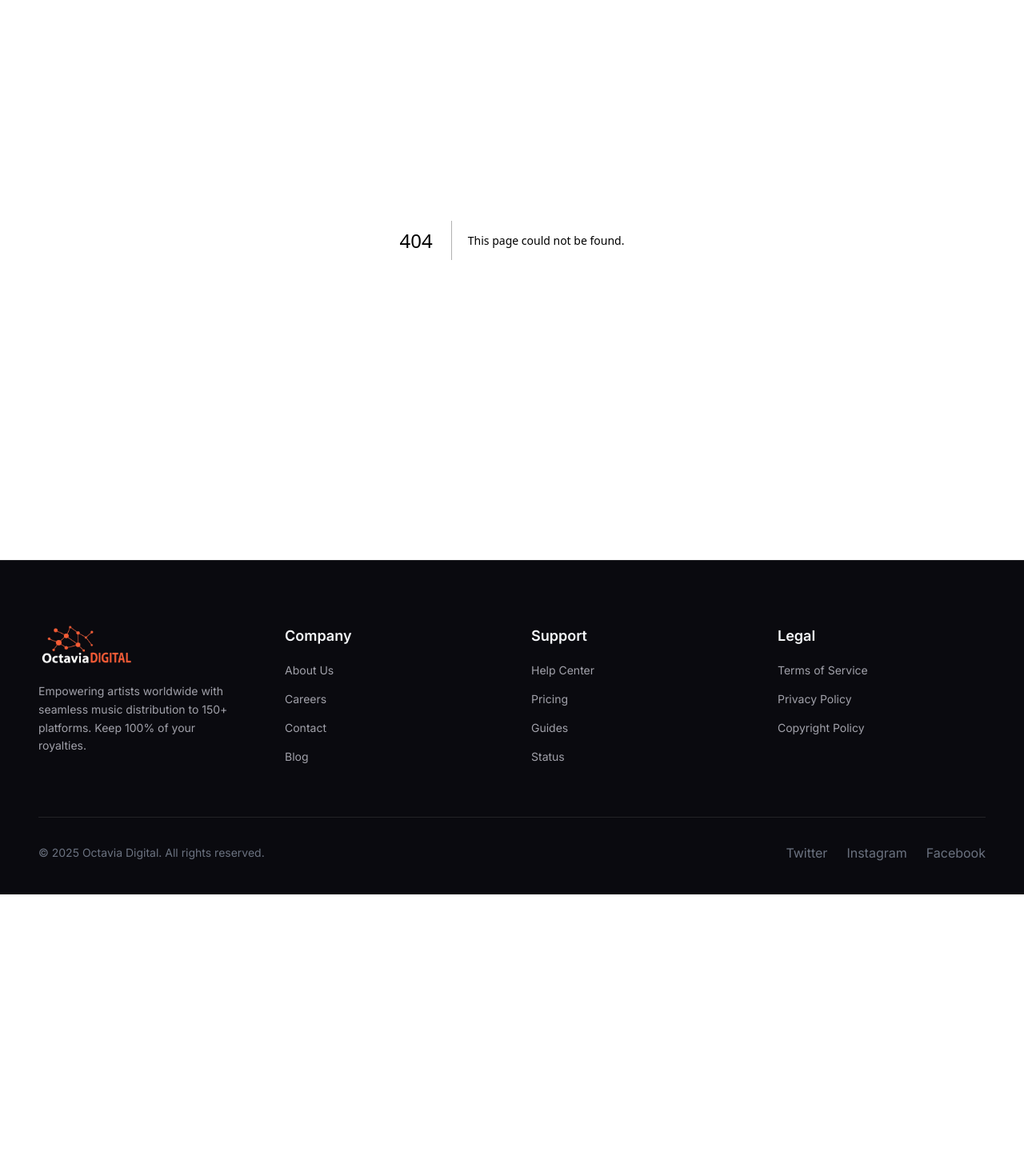
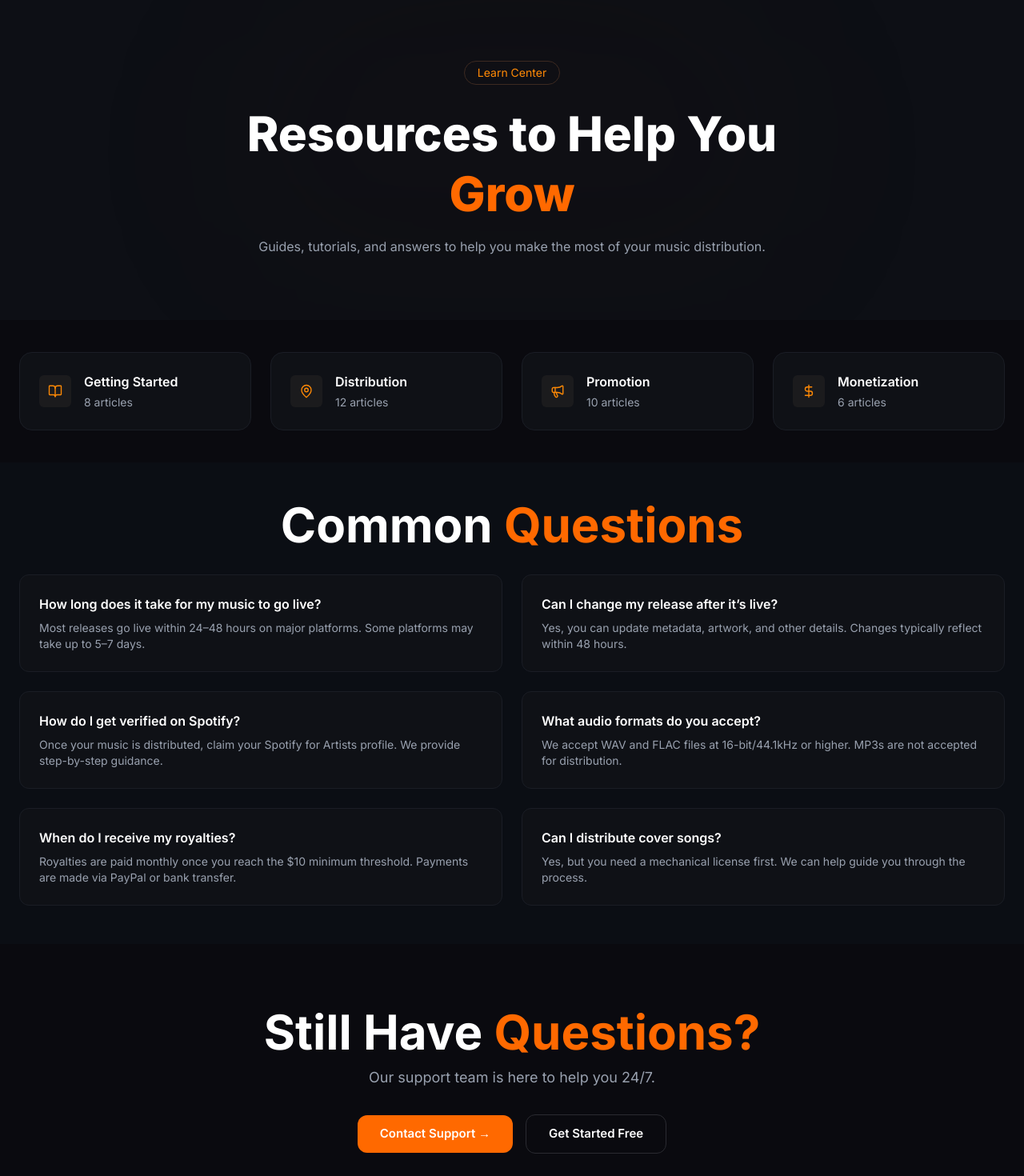
Before and after one commit to rathininfo/octavia-digital, a Next.js app: page /learn in a window 1280 px wide. Before the commit this address had no page. Shown: the part 100-1570 px from the top of the page at 80% size. Before the commit the page ends 1218 px from the top, so only its background shows below. Built offline with nearby package versions, Linux system fonts and the light colour scheme.

Commit message:
completed learn page all section component

```diff
--- /dev/null
+++ b/src/app/(pages)/learn/page.jsx
@@ -0,0 +1,17 @@
+import Categories from '@/components/learn/Categories/Categories'
+import CommonQuestions from '@/components/learn/CommonQuestions/CommonQuestions'
+import HelpCTA from '@/components/learn/HelpCTA/HelpCTA'
+import LearnHero from '@/components/learn/LearnHero/LearnHero'
+import React from 'react'
+
+
+export default function page() {
+  return (
+    <div>
+      <LearnHero></LearnHero>
+      <Categories></Categories>
+      <CommonQuestions></CommonQuestions>
+      <HelpCTA></HelpCTA>
+    </div>
+  )
+}
--- /dev/null
+++ b/src/components/learn/ArticleCard/ArticleCard.jsx
@@ -0,0 +1,41 @@
+// components/learn/ArticleCard.jsx
+import React from "react";
+import { Clock } from "lucide-react";
+
+export default function ArticleCard({
+  tag = "Getting Started",
+  title,
+  readTime = "5 min",
+  author = "Octavia Team",
+  highlight = false,
+}) {
+  return (
+    <article
+      className={`relative rounded-xl p-5 border ${
+        highlight ? "border-[#B8611A] shadow-[0_10px_60px_-20px_rgba(255,122,41,0.18)]" : "border-[#1A1D25]"
+      } bg-[#0F1116] transition`}
+    >
+      <div className="flex items-center justify-between mb-2">
+        <div className="inline-flex items-center gap-2">
+          <span className="px-2 py-1 rounded text-xs text-orange-400 bg-[#1B1109]">{tag}</span>
+        </div>
+
+        <div className="flex items-center gap-3 text-sm text-gray-400">
+          <span className="flex items-center gap-2">
+            <Clock size={14} />
+            <span className="text-xs">{readTime}</span>
+          </span>
+          <span className="text-xs">• {author}</span>
+        </div>
+      </div>
+
+      <h3 className="text-white font-semibold text-lg leading-snug mb-2">
+        {title}
+      </h3>
+
+      <p className="text-gray-400 text-sm leading-relaxed">
+        A short excerpt that summarizes the article and invites the reader to open it and read more.
+      </p>
+    </article>
+  );
+}
--- /dev/null
+++ b/src/components/learn/Categories/Categories.jsx
@@ -0,0 +1,37 @@
+// components/learn/Categories.jsx
+import React from "react";
+import { BookOpen, MapPin, Megaphone, DollarSign } from "lucide-react";
+
+const cards = [
+  { title: "Getting Started", count: 8, icon: BookOpen },
+  { title: "Distribution", count: 12, icon: MapPin },
+  { title: "Promotion", count: 10, icon: Megaphone },
+  { title: "Monetization", count: 6, icon: DollarSign },
+];
+
+export default function Categories() {
+  return (
+    <section className="max-w-7xl mx-auto px-6 py-10">
+      <div className="grid grid-cols-1 sm:grid-cols-2 lg:grid-cols-4 gap-6">
+        {cards.map((c, idx) => {
+          const Icon = c.icon;
+          return (
+            <div
+              key={idx}
+              className="bg-[#0F1116] border border-[#1A1D25] rounded-2xl p-6 flex items-center gap-4 hover:shadow-[0_8px_40px_rgba(255,122,41,0.06)] transition"
+            >
+              <div className="w-10 h-10 rounded-md bg-[#1B1B1D] flex items-center justify-center text-orange-400">
+                <Icon size={18} strokeWidth={1.8} />
+              </div>
+
+              <div className="flex-1">
+                <h4 className="text-white font-semibold">{c.title}</h4>
+                <p className="text-gray-400 text-sm mt-1">{c.count} articles</p>
+              </div>
+            </div>
+          );
+        })}
+      </div>
+    </section>
+  );
+}
--- /dev/null
+++ b/src/components/learn/CommonQuestions/CommonQuestions.jsx
@@ -0,0 +1,32 @@
+// components/learn/CommonQuestions.jsx
+import React from "react";
+
+const faqs = [
+  { q: "How long does it take for my music to go live?", a: "Most releases go live within 24–48 hours on major platforms. Some platforms may take up to 5–7 days." },
+  { q: "Can I change my release after it’s live?", a: "Yes, you can update metadata, artwork, and other details. Changes typically reflect within 48 hours." },
+  { q: "How do I get verified on Spotify?", a: "Once your music is distributed, claim your Spotify for Artists profile. We provide step-by-step guidance." },
+  { q: "What audio formats do you accept?", a: "We accept WAV and FLAC files at 16-bit/44.1kHz or higher. MP3s are not accepted for distribution." },
+  { q: "When do I receive my royalties?", a: "Royalties are paid monthly once you reach the $10 minimum threshold. Payments are made via PayPal or bank transfer." },
+  { q: "Can I distribute cover songs?", a: "Yes, but you need a mechanical license first. We can help guide you through the process." },
+];
+
+export default function CommonQuestions() {
+  return (
+    <section className="py-12 bg-[#0B0E14]">
+      <div className="max-w-7xl mx-auto px-6">
+        <h2 className="text-center text-white text-4xl md:text-6xl font-bold mb-8">
+          <span className="text-white">Common</span> <span className="text-orange-500">Questions</span>
+        </h2>
+
+        <div className="grid grid-cols-1 md:grid-cols-2 gap-6">
+          {faqs.map((f, i) => (
+            <div key={i} className="p-6 rounded-xl bg-[#0F1116] border border-[#1A1D25]">
+              <h4 className="text-white font-semibold mb-2">{f.q}</h4>
+              <p className="text-gray-400 text-sm">{f.a}</p>
+            </div>
+          ))}
+        </div>
+      </div>
+    </section>
+  );
+}
--- /dev/null
+++ b/src/components/learn/HelpCTA/HelpCTA.jsx
@@ -0,0 +1,35 @@
+// components/learn/HelpCTA.jsx
+import React from "react";
+
+export default function HelpCTA() {
+  return (
+    <section className="py-20 bg-transparent">
+      <div className="max-w-5xl mx-auto px-4 sm:px-6 text-center">
+
+        {/* Heading */}
+        <h3 className="text-white text-4xl md:text-6xl font-bold">
+          Still Have <span className="text-orange-500">Questions?</span>
+        </h3>
+
+        {/* Subtext */}
+        <p className="text-gray-400 mt-3 text-base sm:text-lg leading-relaxed">
+          Our support team is here to help you 24/7.
+        </p>
+
+        {/* Buttons */}
+        <div className="flex flex-col sm:flex-row items-center justify-center gap-4 mt-8">
+
+          {/* Contact Support */}
+          <button className="bg-orange-500 hover:bg-orange-600 text-white px-7 py-3 rounded-xl font-semibold text-[15px] w-full sm:w-auto transition">
+            Contact Support →
+          </button>
+
+          {/* Get Started */}
+          <button className="border border-[#2A2B31] hover:border-gray-500 text-white px-7 py-3 rounded-xl font-semibold text-[15px] w-full sm:w-auto transition">
+            Get Started Free
+          </button>
+        </div>
+      </div>
+    </section>
+  );
+}
--- /dev/null
+++ b/src/components/learn/LearnHero/LearnHero.jsx
@@ -0,0 +1,27 @@
+// components/learn/LearnHero.jsx
+import React from "react";
+
+export default function LearnHero() {
+  return (
+    <section className="relative bg-[#0D0F15] overflow-hidden mt-24">
+      {/* subtle centered radial glow */}
+      <div className="absolute inset-0 pointer-events-none flex justify-center">
+        <div className="w-[700px] h-[380px] bg-gradient-to-b from-[#2b1308]/20 to-transparent rounded-full blur-[120px] opacity-90 translate-y-10"></div>
+      </div>
+
+      <div className="relative z-10 max-w-6xl mx-auto px-6 py-20 text-center">
+        <div className="inline-block px-4 py-1 border border-[#3d2a21] rounded-full text-orange-400 bg-transparent text-sm mb-6">
+          Learn Center
+        </div>
+
+        <h1 className="text-white font-extrabold text-4xl sm:text-5xl lg:text-6xl leading-tight max-w-3xl mx-auto">
+          Resources to Help You <span className="text-orange-500">Grow</span>
+        </h1>
+
+        <p className="text-gray-400 max-w-2xl mx-auto mt-4 text-sm sm:text-base">
+          Guides, tutorials, and answers to help you make the most of your music distribution.
+        </p>
+      </div>
+    </section>
+  );
+}
--- /dev/null
+++ b/src/components/learn/PopularArticles/PopularArticles.jsx
@@ -0,0 +1,32 @@
+// components/learn/PopularArticles.jsx
+import React from "react";
+import ArticleCard from "../ArticleCard/ArticleCard";
+
+const sample = [
+  { tag: "Getting Started", title: "How to Upload Your First Release", readTime: "5 min", highlight: false },
+  { tag: "Monetization", title: "Understanding Music Royalties", readTime: "8 min", highlight: false },
+  { tag: "Promotion", title: "Playlist Pitching Best Practices", readTime: "6 min", highlight: false },
+  { tag: "Promotion", title: "Pre-Save Campaign Guide", readTime: "7 min", highlight: false },
+  { tag: "Distribution", title: "Metadata Best Practices", readTime: "4 min", highlight: true },
+  { tag: "Getting Started", title: "Understanding Analytics Dashboard", readTime: "10 min", highlight: false },
+];
+
+export default function PopularArticles() {
+  return (
+    <section className="max-w-7xl mx-auto px-6 py-12">
+      <h2 className="text-white text-2xl font-bold mb-6">Popular Articles</h2>
+
+      <div className="grid grid-cols-1 md:grid-cols-2 lg:grid-cols-3 gap-6">
+        {sample.map((s, i) => (
+          <ArticleCard
+            key={i}
+            tag={s.tag}
+            title={s.title}
+            readTime={s.readTime}
+            highlight={s.highlight}
+          />
+        ))}
+      </div>
+    </section>
+  );
+}
```
